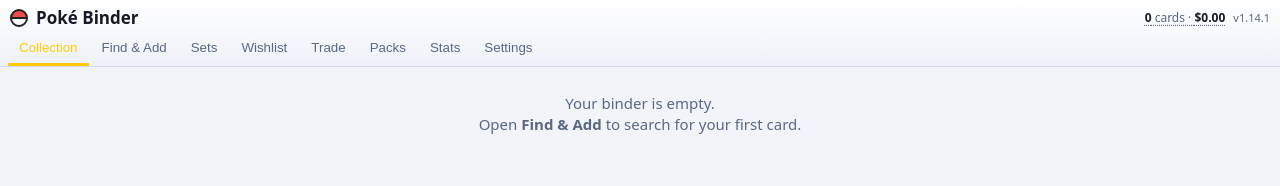
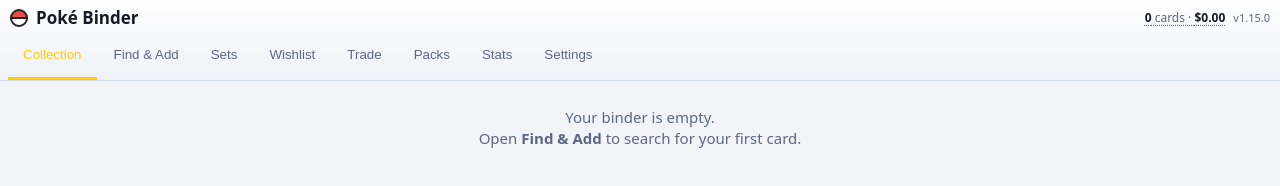
Before and after one commit to OuterHeavenX/poke-binder, a plain HTML site: page index.html in a window 1280 px wide. Drawn offline with Linux system fonts and the light colour scheme.

Commit message:
v1.15.0: All sets tile full-width on top, larger tab buttons
Co-Authored-By: Claude Sonnet 5.5 <noreply@anthropic.com>
Claude-Session: https://claude.ai/code/session_018BiyiFemoC7LnN8t5n5zH6

```diff
--- a/index.html
+++ b/index.html
@@ -25,7 +25,7 @@ h1{font-size:16px;margin:0 0 2px;display:flex;align-items:center;gap:8px}
 h1 i{width:18px;height:18px;border-radius:50%;background:linear-gradient(180deg,var(--red) 46%,#222 46% 54%,#fff 54%);border:2px solid #222;display:inline-block}
 nav{display:flex;gap:2px;overflow-x:auto;scrollbar-width:none}
 nav::-webkit-scrollbar{display:none}
-nav button{flex:0 0 auto;background:none;border:0;color:var(--mut);padding:8px 11px;font:600 14px inherit;border-bottom:3px solid transparent;white-space:nowrap}
+nav button{flex:0 0 auto;background:none;border:0;color:var(--mut);padding:14px 15px;min-height:48px;font:600 16px inherit;border-bottom:3px solid transparent;white-space:nowrap}
 nav button.on{color:var(--yel);border-color:var(--yel)}
 main{padding:14px;max-width:1100px;margin:0 auto}
 main.binder{padding:6px 6px 8px}
@@ -41,7 +41,7 @@ main.binder{padding:6px 6px 8px}
 .stile b{font-size:14px;overflow:hidden;white-space:nowrap;text-overflow:ellipsis}
 .stile .slogo{height:64px;display:flex;align-items:center;justify-content:center;position:relative}.stile .fan{position:relative;width:100%;height:100%}.stile .fan img{position:absolute;left:50%;top:0;height:100%;width:auto;max-height:none;border-radius:4px;transform:translateX(calc(-50% + var(--x))) rotate(var(--r));box-shadow:0 2px 6px #0008}.stile .slogo img.lg{max-height:56px;max-width:100%;object-fit:contain}.stile .slogo img{max-height:44px;max-width:100%;width:auto;object-fit:contain;border-radius:0}
 .stile .slogo i{width:30px;height:30px;border-radius:50%;background:linear-gradient(180deg,var(--red) 46%,#222 46% 54%,#fff 54%);border:2px solid #222;display:inline-block}
-.stile.all{border-style:dashed}.stile .track{flex:none;height:6px;margin:2px 0}
+.stile.all{border-style:dashed;grid-column:1/-1;align-items:center;text-align:center;padding:12px}.stile.all .slogo{height:40px}.stile.all .note{margin:0}.stile.all b{max-width:100%}.stile .track{flex:none;height:6px;margin:2px 0}
 .tb2{display:flex;align-items:center;gap:5px;margin-bottom:5px}
 .tb2 .btn.sm{padding:5px 9px}
 .tb2 .ttl{flex:1;text-align:center;font-size:13px;min-width:0;overflow:hidden;white-space:nowrap;text-overflow:ellipsis}
@@ -144,7 +144,7 @@ svg.spark{width:100%;height:80px;background:var(--card);border:1px solid var(--l
 <script>
 (function(){
 "use strict";
-var VERSION="1.14.1",BUILD="2026-11-09";
+var VERSION="1.15.0",BUILD="2026-11-09";
 var KEY="pokebinder.v1";
 var API="https://api.pokemontcg.io/v2/cards";
 var SETS_API="https://api.pokemontcg.io/v2/sets";
```
